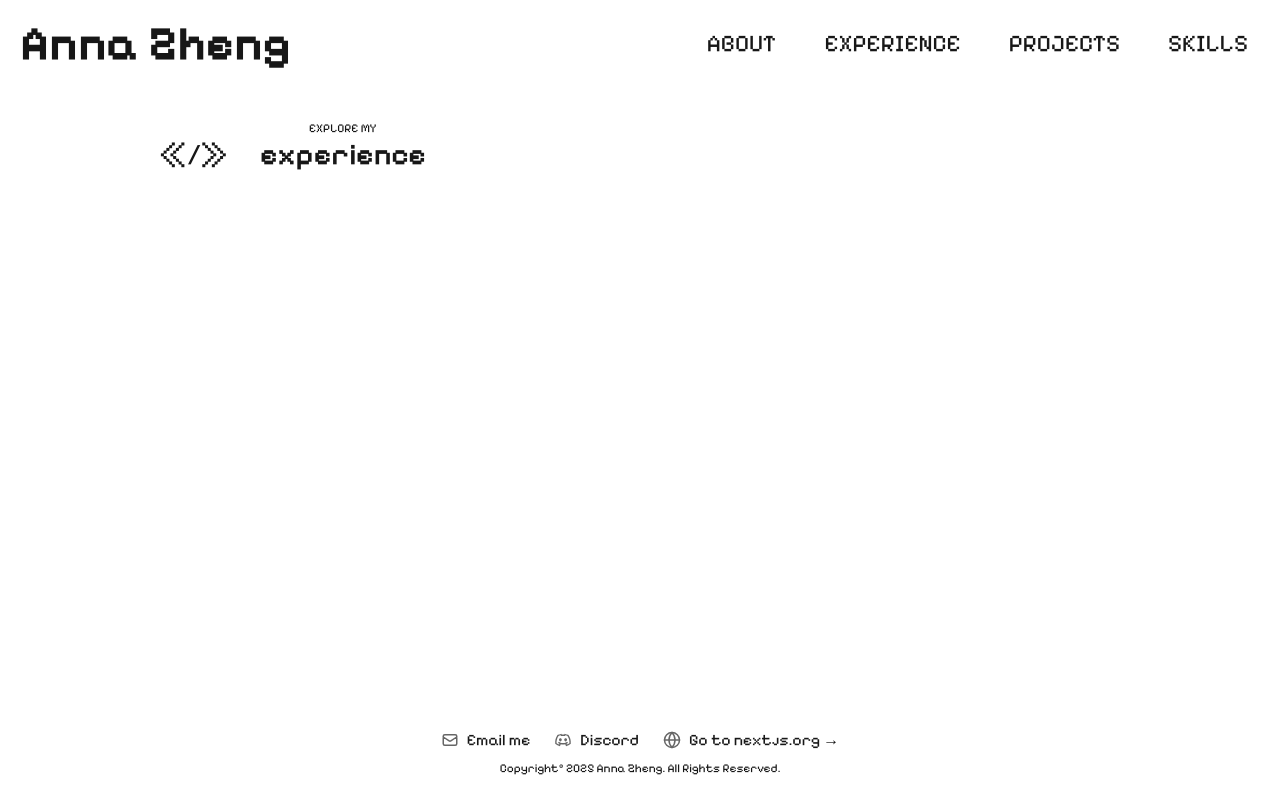
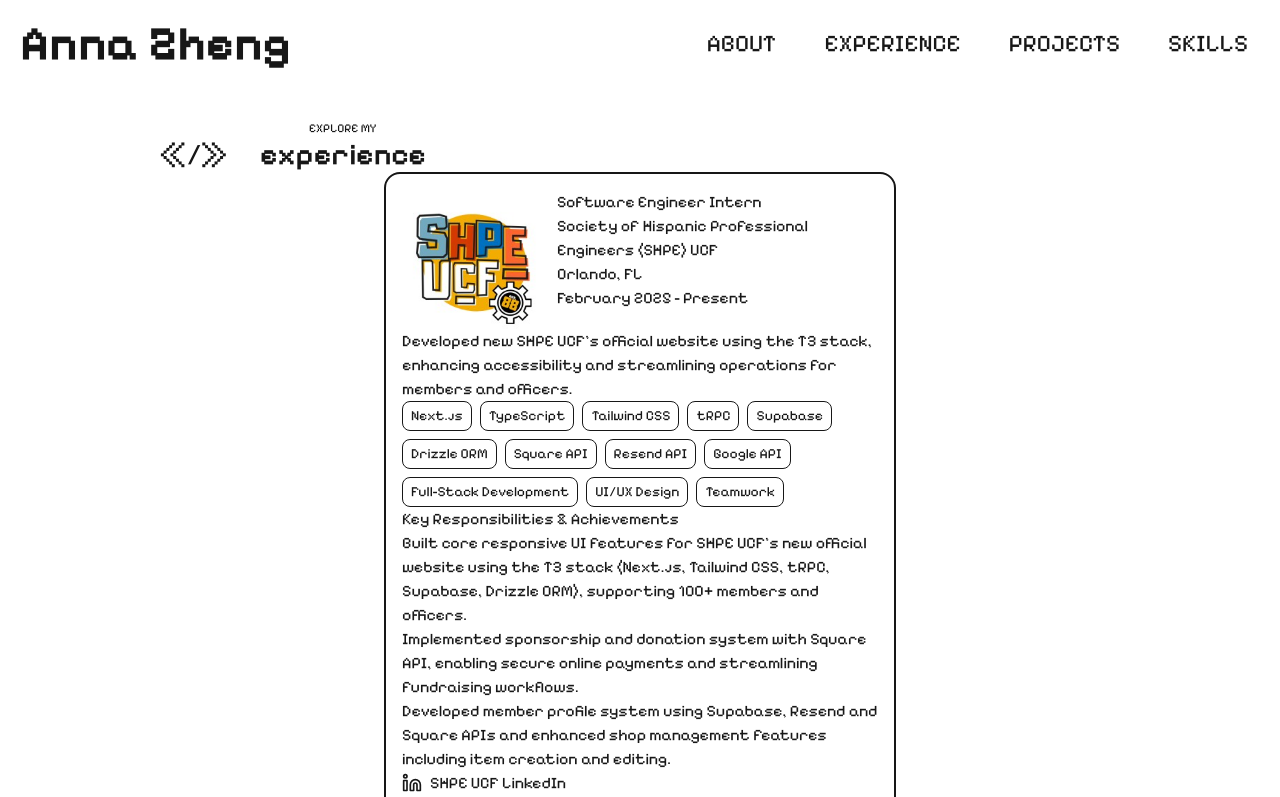
Before and after one commit to crimzxun/anna-portfolio, a Next.js app: page /experience in a window 1280 px wide. Shown: the top 797 px of the page. Built offline with nearby package versions, Linux system fonts and the light colour scheme.

Commit message:
initial basic experience card design

```diff
--- /dev/null
+++ b/src/_components/experience-card.tsx
@@ -0,0 +1,73 @@
+import { iconMap } from "@/_utils/constants";
+import { experience, ExperienceData } from "@/_utils/experience";
+import Image from "next/image";
+
+type ExperienceCardProps = {
+    experience: ExperienceData;
+};
+
+export default function ExperienceCard({experience}: ExperienceCardProps) {
+    return (
+        <div className="w-full max-w-lg mx-auto p-4 border-double border-2 rounded-2xl flex flex-col transition-transform duration-300 hover:scale-105 hover:shadow-[0_0_10px_rgba(255,255,255,0.6),0_0_20px_rgba(255,255,255,0.4)]">
+            {/* logo left, position + company right */}
+            <div className="flex gap-4">
+                <div>
+                    <Image
+                        src={experience.logo.src}
+                        alt={experience.logo.label}
+                        width={180}
+                        height={180}
+                        className=""
+                    />
+                </div>
+                <div className="flex flex-col">
+                    <h1>{experience.title}</h1>
+                    <span>{experience.company}</span>
+                    <span>{experience.location}</span>
+                    <span>{experience.period}</span>
+                </div>
+            </div>
+            <div>
+                {experience.description}
+            </div>
+            {/* skills */}
+            <div className="flex flex-wrap gap-2">
+                {experience.skills.map((skill, idx) => (
+                    <div
+                        key={idx}
+                        className="flex items-center px-2 py-1 border rounded-lg text-sm transition-transform duration-300 hover-scale-110 hover:shadow-[0_0_10px_rgba(255,255,255,0.6)]"
+                    >
+                        <span>{skill}</span>
+                    </div>
+                ))}
+            </div>
+            <div>
+                <h2>Key Responsibilities & Achievements</h2>
+                {experience.responsibilities.map((responsibility, idx) => (
+                    <div
+                        key={idx}
+                    >
+                        <span>{responsibility}</span>
+                    </div>
+                ))}
+            </div>
+            <div>
+                {experience.links?.map((link, idx) => {
+                    const Icon = iconMap[link.icon];
+                    return (
+                        <a
+                            key={idx}
+                            href={link.url}
+                            target="_blank"
+                            rel="noopener noreferrer"
+                            className="flex items-center gap-2 hover:underline hover:text-indigo-300 hover:scale-105 transition"
+                        >
+                            <Icon size={20} />
+                            {link.label}
+                        </a>
+                    );
+                })}
+            </div>
+        </div>
+    );
+}
--- a/src/_components/experience.tsx
+++ b/src/_components/experience.tsx
@@ -1,13 +1,19 @@
 "use client";
 
+import { experience } from "@/_utils/experience";
 import Title from "./title";
+import ExperienceCard from "./experience-card";
 
 export default function Experience() {
     return (
         <div id="experience" className="font-pixel max-w-screen-lg mx-auto p-12 lg:p-8">
             <section>
                 <Title mini="EXPLORE MY" heading="experience" />
-
+                <div className="flex flex-col gap-8">
+                    {experience.map((exp) => (
+                        <ExperienceCard key={exp.id} experience={exp} />
+                    ))}
+                </div>
             </section>
         </div>
     );
--- a/src/_utils/experience.ts
+++ b/src/_utils/experience.ts
@@ -16,7 +16,7 @@
     links?: {
         url: string;
         label: string;
-        icon: "github" | "linkedin" | "disord" | "instagram" | "external";
+        icon: "github" | "linkedin" | "discord" | "instagram" | "external";
     }[];
 };
 
```
